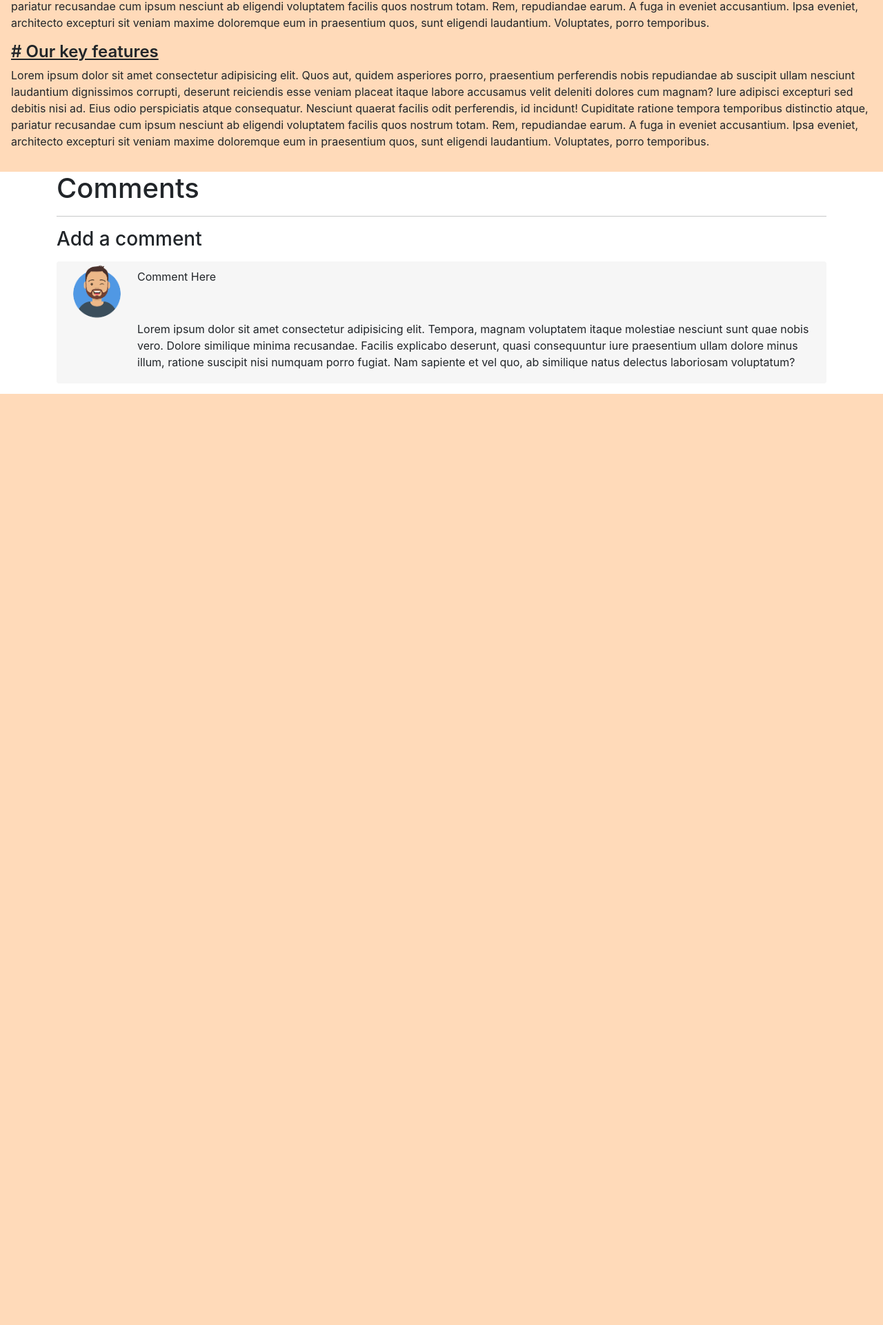
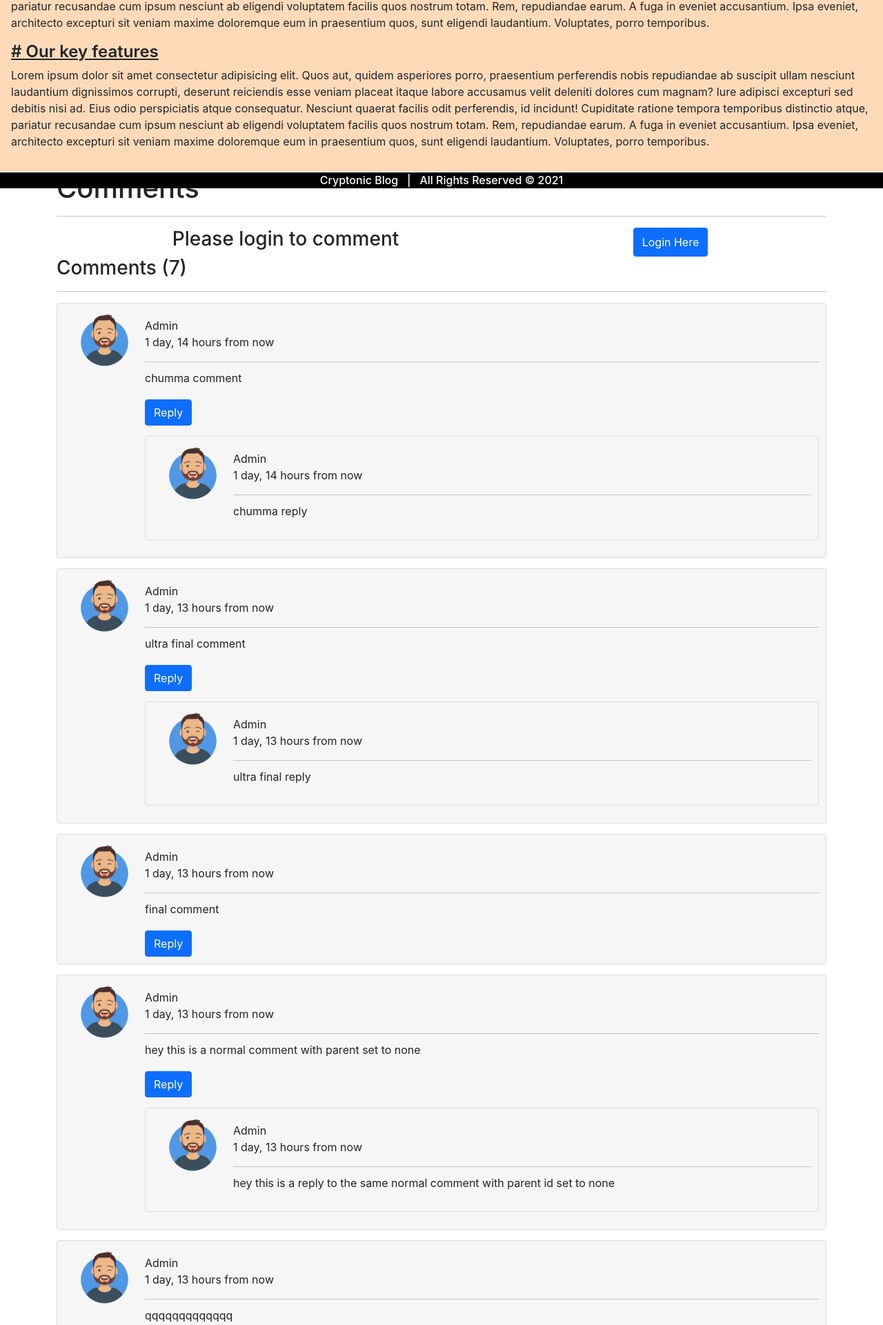
Before and after one commit to digambar-t7/Cryptonic-Blog, a Django app: a page that uses templates/home/base.html in a window 1280 px wide. Shown: the part 527-2448 px from the top of the page at 69% size. Before the commit the page ends 1098 px from the top, so only its background shows below. Run offline with Django 3.2, Linux system fonts and the light colour scheme; data comes from the database, SQL or seed files in the repository; both versions use the stored data as it was after the commit.

Commit message:
added full reply functionality

```diff
--- a/Cryptonic/settings.py
+++ b/Cryptonic/settings.py
@@ -38,6 +38,7 @@ INSTALLED_APPS = [
     'django.contrib.sessions',
     'django.contrib.messages',
     'django.contrib.staticfiles',
+    'django.contrib.humanize',
     'home.apps.HomeConfig',
     'blog.apps.BlogConfig'
 ]
--- a/Cryptonic/urls.py
+++ b/Cryptonic/urls.py
@@ -19,9 +19,9 @@ from django.conf import settings
 from django.conf.urls.static import static
 
 # changing admin panel headings
-admin.site.site_header = 'Cryptonic Admin Panel'
+admin.site.site_header = 'Welcome to Cryptonic Admin Panel'
 admin.site.site_title = 'Cryptonic Admin Panel'
-admin.site.index_title = 'Welcome to Cryptonic Blog'
+admin.site.index_title = 'Cryptonic Blog'
 
 urlpatterns = [
     path('admin/', admin.site.urls),
--- /dev/null
+++ b/blog/templatetags/extras.py
@@ -0,0 +1,7 @@
+from django import template
+
+register = template.Library()
+
+@register.filter(name='get_val')
+def get_val(replydict,item):
+    return replydict.get(item)
--- a/blog/urls.py
+++ b/blog/urls.py
@@ -5,4 +5,5 @@ from . import views
 urlpatterns = [
     path('',views.bloghome,name='bloghome'),
     path('<str:slug>',views.blogpost,name='blogpost'),
+    path('postcomment/',views.postcomment,name='postcomment'),
 ]
--- a/blog/views.py
+++ b/blog/views.py
@@ -1,16 +1,63 @@
-from django.shortcuts import render,HttpResponse
-from .models import BlogPost
+from django.shortcuts import render, HttpResponse, redirect
+# from django.contrib.auth.models import User
+from django.contrib import messages
+from .models import BlogPost, BlogComment
+from .templatetags import extras
 
 # Create your views here.
 def bloghome(request):
     posts = BlogPost.objects.all()
     blogs = {
-        'posts':posts,
+        'posts': posts,
     }
-    return render(request,'blog/home.html',blogs)
+    return render(request, 'blog/home.html', blogs)
 
-def blogpost(request,slug):
-    print(slug)
-    post = BlogPost.objects.filter(slug=slug).first()
-    print(post)
-    return render(request,'blog/blogpost.html',{'post':post})
+
+def blogpost(request, slug):
+    # to return first obj of query set which required unique blog obj
+    post = BlogPost.objects.get(slug=slug)
+    # to return all root(non-reply) cmnts associated with this blogpost
+    cmnts = BlogComment.objects.filter(post=post,parent=None)
+    # to return all replies i.e. cmnts with some valid parent field
+    replies = BlogComment.objects.filter(post=post).exclude(parent=None)
+    replydict = {}
+    for reply in replies:
+        if reply.parent.comment_id not in replydict.keys() :
+            replydict[reply.parent.comment_id] = [reply]
+        else:
+            replydict[reply.parent.comment_id].append(reply)
+    total = len(cmnts)
+    thank = False
+    if len(cmnts) == 0:
+        thank = True
+    else:
+        cmnts = reversed(list(cmnts))
+    params = {'post': post, 'cmnts': cmnts, 'thank': thank, 'total': total, 'replydict':replydict}
+    return render(request, 'blog/blogpost.html', params)
+
+
+def postcomment(request):
+    if request.method == 'POST':
+        comment = request.POST['comment']
+        post = request.POST['post']
+        user = request.user
+        parent = request.POST['parent']
+
+        page = BlogPost.objects.get(post_id=post)
+        slug = page.slug
+
+        # checks
+        if len(comment) < 10:
+            messages.error(request, 'You cannot post an empty comment')
+            return redirect(f'/blog/{slug}')
+        else:
+            # sending BlogPost obj instead of post_id
+            if parent != '':
+                parent = BlogComment.objects.get(comment_id=parent)
+                cmnt = BlogComment(comment=comment, user=user, post=page,parent=parent)
+                messages.success(request, 'Your reply has been posted successfully')
+            else:
+                cmnt = BlogComment(comment=comment, user=user, post=page,parent=None)
+                messages.success(request, 'Your comment has been posted successfully')
+            cmnt.save()
+    return redirect(f'/blog/{slug}')
--- a/templates/blog/blogpost.html
+++ b/templates/blog/blogpost.html
@@ -49,29 +49,30 @@
         width: max-content;
     }
 
-    .fb {
+    /* .fb {
         display: flex;
         justify-content: center;
         align-items: center;
         border: 2px solid white;
         border-radius: 3rem;
-    }
+    } */
 
-    #liker {
+    /* #liker {
         display: flex;
         justify-content: flex-end;
         align-items: center;
+    } */
+
+    .cmnt {
+        background-color: #f6f6f6;
+        border: 1px solid gainsboro;
+        display: flex;
+        border-radius: 4px;
+        margin: 15px 0;
+        padding: 10px;
     }
 
-    .comment {
-        background-color: #f6f6f6;
-        display: flex;
-        justify-content: center;
-        border-radius: 4px;
-        margin: 15px 0;
-    }
-
-    .comment img {
+    .cmnt img {
         border-radius: 34px;
         width: 117px;
     }
@@ -80,15 +81,32 @@
         padding-top: 10px;
         height: 86px;
     }
-    .actualcomment{
-        padding-bottom:19px ;
+
+    .actualcomment {
+        padding-bottom: 19px;
+    }
+
+    #comment {
+        width: 100%;
+        height: 135px;
+        border-radius: 0.5rem;
+        padding: 10px;
+    }
+
+    #notloggedin {
+        display: flex;
+        justify-content: space-around;
+        margin-bottom: 1 rem;
     }
 </style>
 {% endblock style %}
 
 {% block body %}
+{% load humanize %}
+{% load extras %}
 
 <body>
+
     <div id="section">
         <div class="content">
             <h1>{{post.title}}</h1>
@@ -112,33 +130,108 @@
             </div>
         </div>
 
-
         <div class="container">
             <h1>Comments</h1>
             <hr>
+            {% if user.is_authenticated %}
             <!-- add-a-comment template -->
             <div>
                 <h3>Add a comment</h3>
+                <form action="/blog/postcomment/" method="POST">
+                    {% csrf_token %}
+                    <div class="mb-3">
+                        <label for="comment" class="form-label"></label>
+                        <textarea name="comment" id="comment"
+                            placeholder="add your comment here for others to see..."></textarea>
+                    </div>
+                    <input type="hidden" name="parent" value="">
+                    <input type="hidden" name="post" value={{post.post_id}}>
+                    <div class="modal-footer">
+                        <button type="submit" class="btn btn-primary">Post Comment</button>
+                        <hr>
+                    </div>
+                </form>
+            </div>
+            {% else %}
+            <div id="notloggedin">
+                <h3>Please login to comment</h3>
+                <!-- Login button -->
+                <button type="button" class="btn btn-primary mx-1" data-bs-toggle="modal" data-bs-target="#loginModal">
+                    Login Here
+                </button>
+            </div>
+            {% endif %}
 
+
+            {% if thank %}
+            <div style="text-align: center;">
+                <hr>
+                <h3 style="text-decoration: underline;">Be the first one to comment</h3>
+                <p>Since there are no comments</p>
             </div>
-
+            {% else %}
+            <h3>Comments ({{total}})</h3>
+            <hr>
             <!-- display-comment template -->
-            <div class="comment">
+            {% for cmnt in cmnts %}
+            <div class="cmnt">
                 <div class="commentimg"><img src="/static/blogpost/img/user.png" alt="user img"></div>
-                <div>
+                <div style="width: 100%;">
                     <div class="commentdetails">
-                        Comment Here
+                        {{cmnt.user.first_name}} {{cmnt.user.last_name}} <br> {{cmnt.timestamp|naturaltime}}
+                        <hr>
                     </div>
                     <div class="actualcomment">
-                        Lorem ipsum dolor sit amet consectetur adipisicing elit. Tempora, magnam voluptatem itaque
-                        molestiae nesciunt sunt quae nobis vero. Dolore similique minima recusandae. Facilis explicabo
-                        deserunt, quasi consequuntur iure praesentium ullam dolore minus illum, ratione suscipit nisi
-                        numquam porro fugiat. Nam sapiente et vel quo, ab similique natus delectus laboriosam
-                        voluptatum?
+                        {{cmnt.comment}}
                     </div>
+
+                    <!-- Post a Reply -->
+                    <button class="btn btn-primary" type="button" data-bs-toggle="collapse"
+                        data-bs-target="#reply-{{cmnt.comment_id}}" aria-expanded="false"
+                        aria-controls="reply-{{cmnt.comment_id}}">
+                        Reply
+                    </button>
+                    <div class="collapse" id="reply-{{cmnt.comment_id}}">
+
+                        <form action="/blog/postcomment/" method="POST">
+                            {% csrf_token %}
+                            <div class="mb-3">
+                                <label for="comment" class="form-label"></label>
+                                <textarea name="comment" id="comment"
+                                    placeholder="reply this comment for others to see..."></textarea>
+                            </div>
+                            <input type="hidden" name="parent" value="{{cmnt.comment_id}}">
+                            <input type="hidden" name="post" value={{post.post_id}}>
+                            <div class="modal-footer">
+                                <button type="submit" class="btn btn-primary">Post Reply</button>
+                                <hr>
+                            </div>
+                        </form>
+
+                    </div>
+
+                    <!--Displaying Replies -->
+                    {% for reply in replydict|get_val:cmnt.comment_id %}
+                    <!-- replydict|get_val:cmnt.comment_id returns a list of all replies -->
+                    <div class="cmnt">
+                        <div class="commentimg"><img src="/static/blogpost/img/user.png" alt="repliers-img"></div>
+                        <div style="width: 100%;">
+                            <div class="commentdetails">
+                                {{reply.user.first_name}} {{reply.user.last_name}} <br> {{reply.timestamp|naturaltime}}
+                                <hr>
+                            </div>
+                            <div class="actualcomment">
+                                {{reply.comment}}
+                            </div>
+                        </div>
+                    </div>
+                    {% endfor %}
                 </div>
             </div>
+            {% endfor %}
+            {% endif %}
         </div>
     </div>
+
 </body>
 {% endblock body %}
--- a/templates/blog/home.html
+++ b/templates/blog/home.html
@@ -1,7 +1,7 @@
 {% extends  'home/base.html' %}
 
 {% block title %}
-Blog
+Explore best Crypto content
 {% endblock title %}
 
 {% block style %}
--- a/templates/home/about.html
+++ b/templates/home/about.html
@@ -1,6 +1,6 @@
 {% extends 'home/base.html' %}
 
-{% block title %}{% endblock title %}
+{% block title %}Cryptonic | About us{% endblock title %}
 {% block aboutactive %}active{% endblock aboutactive %}
 
 {% block style %}{% endblock style %}
--- a/templates/home/base.html
+++ b/templates/home/base.html
@@ -10,7 +10,7 @@
   <link href="https://cdn.jsdelivr.net/npm/bootstrap@5.1.3/dist/css/bootstrap.min.css" rel="stylesheet"
     integrity="sha384-1BmE4kWBq78iYhFldvKuhfTAU6auU8tT94WrHftjDbrCEXSU1oBoqyl2QvZ6jIW3" crossorigin="anonymous">
 
-  <title> {% block title %}{% endblock title %} </title>
+  <title>{% block title %}{% endblock title %} </title>
   <style>
     * {
       box-sizing: border-box;
@@ -25,6 +25,23 @@
 
     #message button {
       padding: 12px;
+    }
+
+    #footer-container {
+      display: flex;
+      justify-content: center;
+      align-items: center;
+      background-color: black;
+      color: white;
+      padding: 2px;
+      position: fixed;
+      bottom: 0;
+      right: 0;
+      left: 0;
+    }
+
+    #footer-container h6 {
+      margin-bottom: 0;
     }
   </style>
   {% block style %}{% endblock style %}
@@ -64,11 +81,12 @@
 
         {% if user.is_authenticated %}
         <div class="nav-item dropdown">
-          <a class="nav-link dropdown-toggle" style="color: white;" href="#" id="navbarDropdown" role="button" data-bs-toggle="dropdown" aria-expanded="false">
+          <a class="nav-link dropdown-toggle" style="color: white;" href="#" id="navbarDropdown" role="button"
+            data-bs-toggle="dropdown" aria-expanded="false">
             Welcome {{ user.first_name }}
           </a>
           <ul class="dropdown-menu" aria-labelledby="navbarDropdown">
-            <li><a class="dropdown-item"  href="/handlelogout">Logout</a></li>
+            <li><a class="dropdown-item" href="/handlelogout">Logout</a></li>
           </ul>
         </div>
         {% else %}
@@ -173,15 +191,21 @@
   {% endfor %}
 
   {% block body %}{% endblock body %}
+  <section id="footer">
+    <div id="footer-container">
+      <h6>Cryptonic Blog &nbsp; | &nbsp; All Rights Reserved &copy; 2021</h6>
+    </div>
+  </section>
 </body>
 
-    <!-- Optional JavaScript; choose one of the two! -->
+<!-- Optional JavaScript; choose one of the two! -->
 
-    <!-- Option 1: Bootstrap Bundle with Popper -->
-    <script src="https://cdn.jsdelivr.net/npm/bootstrap@5.1.3/dist/js/bootstrap.bundle.min.js" integrity="sha384-ka7Sk0Gln4gmtz2MlQnikT1wXgYsOg+OMhuP+IlRH9sENBO0LRn5q+8nbTov4+1p" crossorigin="anonymous"></script>
+<!-- Option 1: Bootstrap Bundle with Popper -->
+<script src="https://cdn.jsdelivr.net/npm/bootstrap@5.1.3/dist/js/bootstrap.bundle.min.js"
+  integrity="sha384-ka7Sk0Gln4gmtz2MlQnikT1wXgYsOg+OMhuP+IlRH9sENBO0LRn5q+8nbTov4+1p" crossorigin="anonymous"></script>
 
-    <!-- Option 2: Separate Popper and Bootstrap JS -->
-    <!--
+<!-- Option 2: Separate Popper and Bootstrap JS -->
+<!--
     <script src="https://cdn.jsdelivr.net/npm/@popperjs/core@2.10.2/dist/umd/popper.min.js" integrity="sha384-7+zCNj/IqJ95wo16oMtfsKbZ9ccEh31eOz1HGyDuCQ6wgnyJNSYdrPa03rtR1zdB" crossorigin="anonymous"></script>
     <script src="https://cdn.jsdelivr.net/npm/bootstrap@5.1.3/dist/js/bootstrap.min.js" integrity="sha384-QJHtvGhmr9XOIpI6YVutG+2QOK9T+ZnN4kzFN1RtK3zEFEIsxhlmWl5/YESvpZ13" crossorigin="anonymous"></script>
     -->
@@ -189,6 +213,6 @@
 <script>
 
 </script>
-  {% block script %} {% endblock script %}
+{% block script %} {% endblock script %}
 
 </html>
--- a/templates/home/contact.html
+++ b/templates/home/contact.html
@@ -1,6 +1,6 @@
 {% extends 'home/base.html' %}
 
-{% block title %}{% endblock title %}
+{% block title %}Share your opinions with us{% endblock title %}
 {% block supportactive %}active{% endblock supportactive %}
 
 {% block style %}
--- a/templates/home/home.html
+++ b/templates/home/home.html
@@ -1,6 +1,6 @@
 {% extends 'home/base.html' %}
 
-{% block title %}{% endblock title %}
+{% block title %}Welcome to the Crypto world{% endblock title %}
 {% block homeactive %}active{% endblock homeactive %}
 
 {% block style %}
```
Also changed, not shown: blog/models.py (+12 -4 lines), blog/migrations/0003_blogcomment_parent.py (added), blog/templatetags/__init__.py (added), db.sqlite3.
